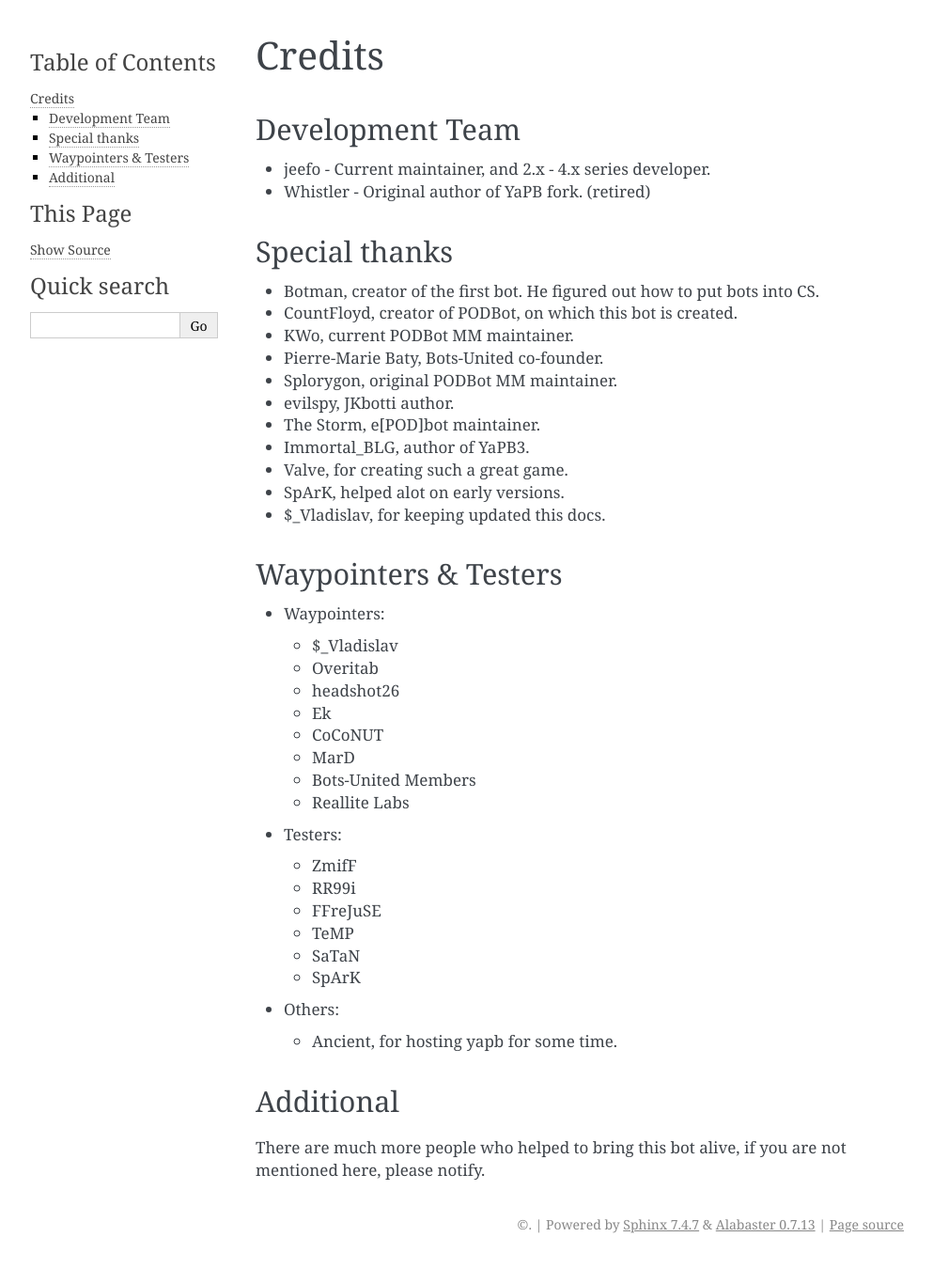
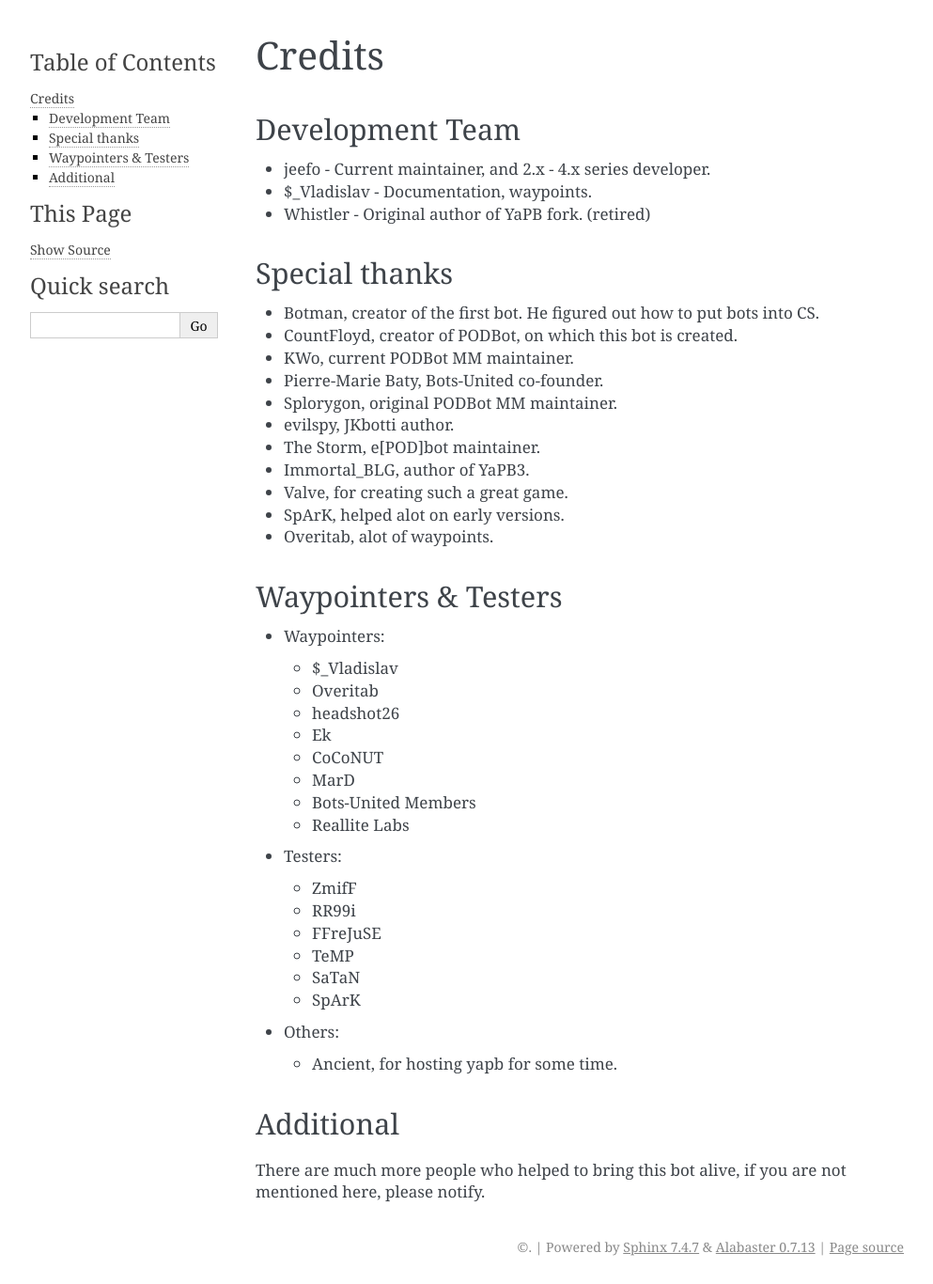
Before and after one commit to yapb/docs, a Sphinx documentation site: the page built from docs/credits.rst, in a window 1280 px wide. Shown: the whole page at 94% size, without its empty margins (148-1141 px from the left). Built offline with Sphinx 7.4.7, drawn with Linux system fonts in a browser that asks for light colours; before the commit the page ends 1342 px from its top, so only the background shows below that.

Commit message:
Update credits.rst

```diff
--- a/docs/credits.rst
+++ b/docs/credits.rst
@@ -6,6 +6,7 @@
 --------------------------
 
 - jeefo - Current maintainer, and 2.x - 4.x series developer.
+- $_Vladislav - Documentation, waypoints.
 - Whistler - Original author of YaPB fork. (retired)
 
 Special thanks
@@ -20,7 +21,7 @@
 - Immortal_BLG, author of YaPB3.
 - Valve, for creating such a great game.
 - SpArK, helped alot on early versions.
-- $_Vladislav, for keeping updated this docs.
+- Overitab, alot of waypoints.
 
 Waypointers & Testers
 --------------------------
```
